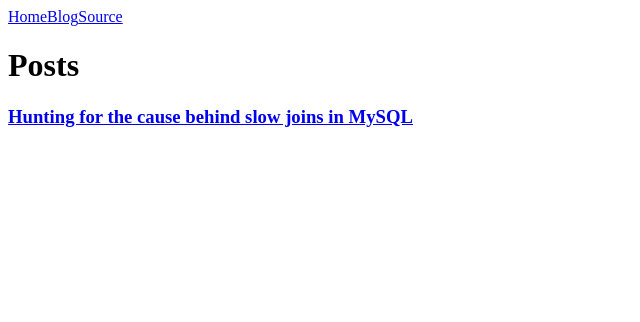
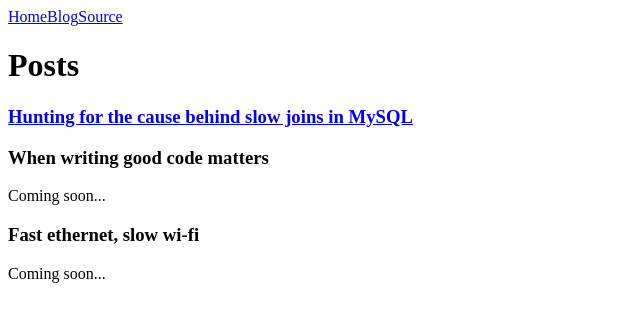
Before and after one commit to natanweinberger/blog, a Next.js app: page /blog in a window 1280 px wide. Shown: the top 322 px of the page, without its empty margins (0-640 px from the left). Built offline with nearby package versions, Linux system fonts and the light colour scheme.

Commit message:
Show unpublished posts without links

```diff
--- a/pages/blog.js
+++ b/pages/blog.js
@@ -8,16 +8,24 @@ const BlogPostTitle = ({ children }) => (
   </h3>
 );
 
-const BlogPost = ({ title, description, slug }) => {
+const BlogPost = ({ title, description, slug, published }) => {
   return (
     <div className="flex flex-col">
+    {published != false &&
       <Link href={`blog/${slug}` || '/'}>
         <a>
           <BlogPostTitle>{title}</BlogPostTitle>
 
-          {/*<span>{description}</span>*/}
+          <span>{description}</span>
         </a>
       </Link>
+    }
+    {published == false && <>
+      <h3 className="font-semibold text-md md:text-lg">
+        {title}
+      </h3>
+
+      <span>{description}</span></>}
     </div>
   );
 };
@@ -25,14 +33,20 @@ const BlogPost = ({ title, description, slug }) => {
 const posts = [
   {
     title: 'Hunting for the cause behind slow joins in MySQL',
-    description: 'There will be more to come.',
     slug: 'mysql-charsets',
   },
-  // {
-  //   title: 'When writing good code matters',
-  //   description: '',
-  //   slug: 'when-writing-good-code-matters',
-  // }
+  {
+    title: 'When writing good code matters',
+    description: 'Coming soon...',
+    slug: 'when-writing-good-code-matters',
+    published: false,
+  },
+  {
+    title: 'Fast ethernet, slow wi-fi',
+    description: 'Coming soon...',
+    slug: 'when-writing-good-code-matters',
+    published: false,
+  }
 ];
 
 const Blog = () => {
```
